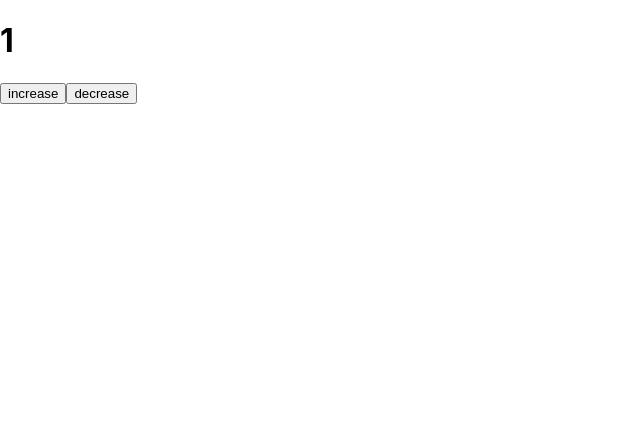
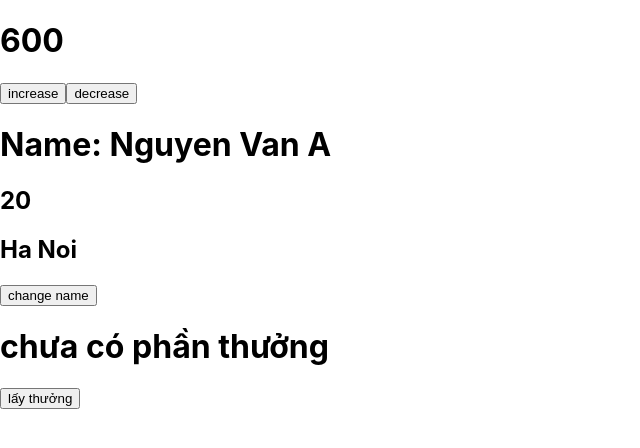
Before and after one commit to huynhnguyen1906/REACT-practice, a React (Create React App) app in the folder tiktok-clone/: page / in a window 1280 px wide. Shown: the top 448 px of the page, without its empty margins (0-640 px from the left). Built offline with nearby package versions, Linux system fonts and the light colour scheme.

Commit message:
Usestate practice

```diff
--- a/tiktok-clone/src/App.js
+++ b/tiktok-clone/src/App.js
@@ -1,7 +1,22 @@
 import { useState } from "react"
 
+const orders = [100, 200, 300]
+const gifts = [
+	"cpu",
+	"ram",
+	"ssd",
+	"hdd",
+	"vga",
+	"monitor",
+	"keyboard",
+	"mouse",
+]
+
 function App() {
-	const [count, setCount] = useState(1)
+	const [count, setCount] = useState(() => {
+		const total = orders.reduce((total, cur) => total + cur)
+		return total
+	})
 
 	const handleIncrease = () => {
 		setCount(count + 1)
@@ -9,11 +24,45 @@ function App() {
 	const handleDecrease = () => {
 		setCount(count - 1)
 	}
+	const [name, setName] = useState({
+		firstName: "Nguyen",
+		lastName: "Van A",
+		age: 20,
+		address: "Ha Noi",
+	})
+	const handleUpdateInfo = () => {
+		setName({
+			firstName: "Nguyen",
+			lastName: "Van B",
+			age: 21,
+			address: "Ha Noi",
+		})
+	}
+
+	const [gift, setGift] = useState()
+
+	const randomGift = () => {
+		const randomIndex = Math.floor(Math.random() * gifts.length)
+		setGift(gifts[randomIndex])
+	}
+
 	return (
 		<div className="App">
 			<h1>{count}</h1>
 			<button onClick={handleIncrease}>increase</button>
 			<button onClick={handleDecrease}>decrease</button>
+			<div>
+				<h1>
+					Name: {name.firstName} {name.lastName}
+				</h1>
+				<h2>{name.age}</h2>
+				<h2>{name.address}</h2>
+				<button onClick={handleUpdateInfo}>change name</button>
+			</div>
+			<div>
+				<h1>{gift || "chưa có phần thưởng"}</h1>
+				<button onClick={randomGift}>lấy thưởng</button>
+			</div>
 		</div>
 	)
 }
```
